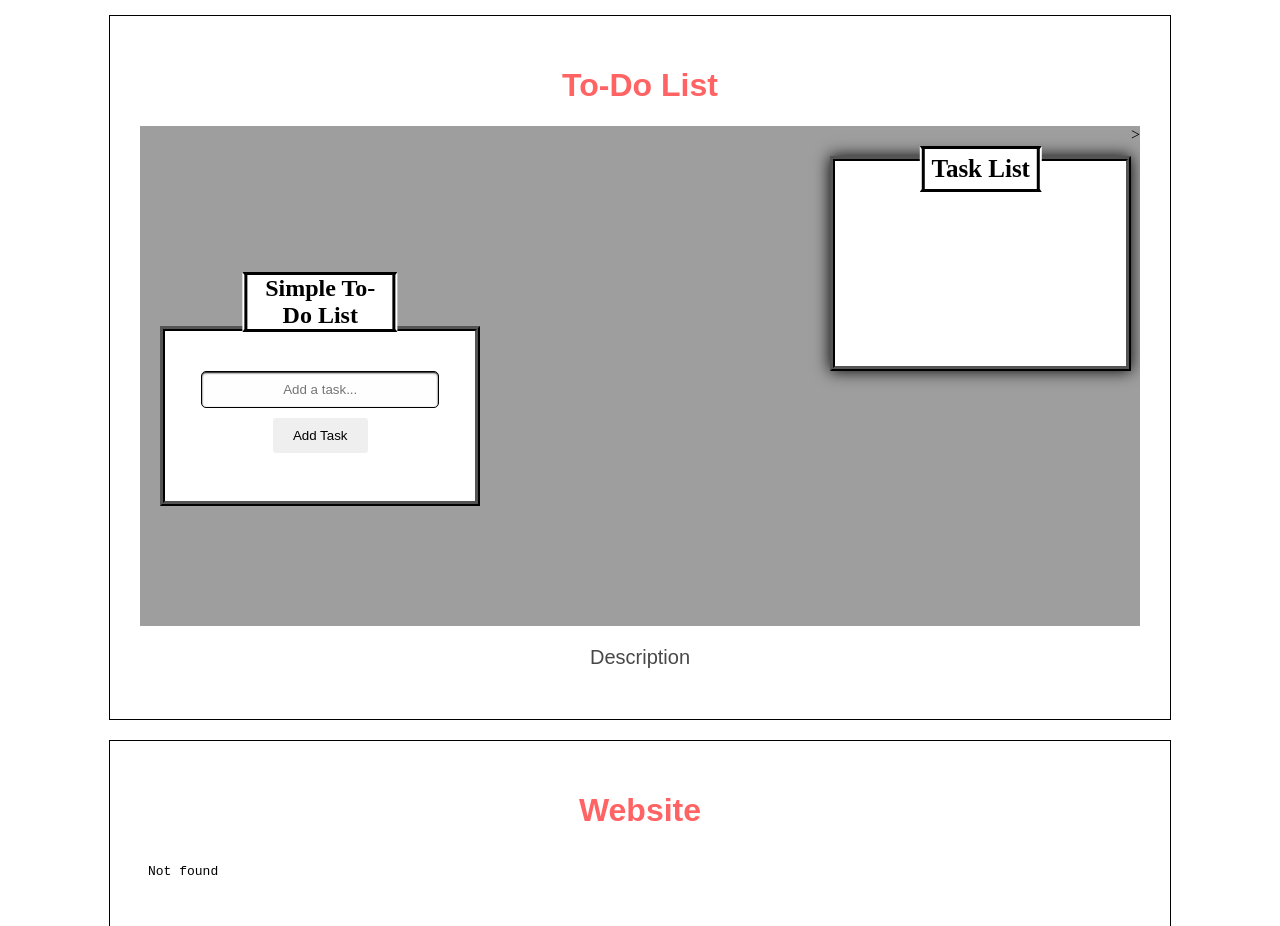
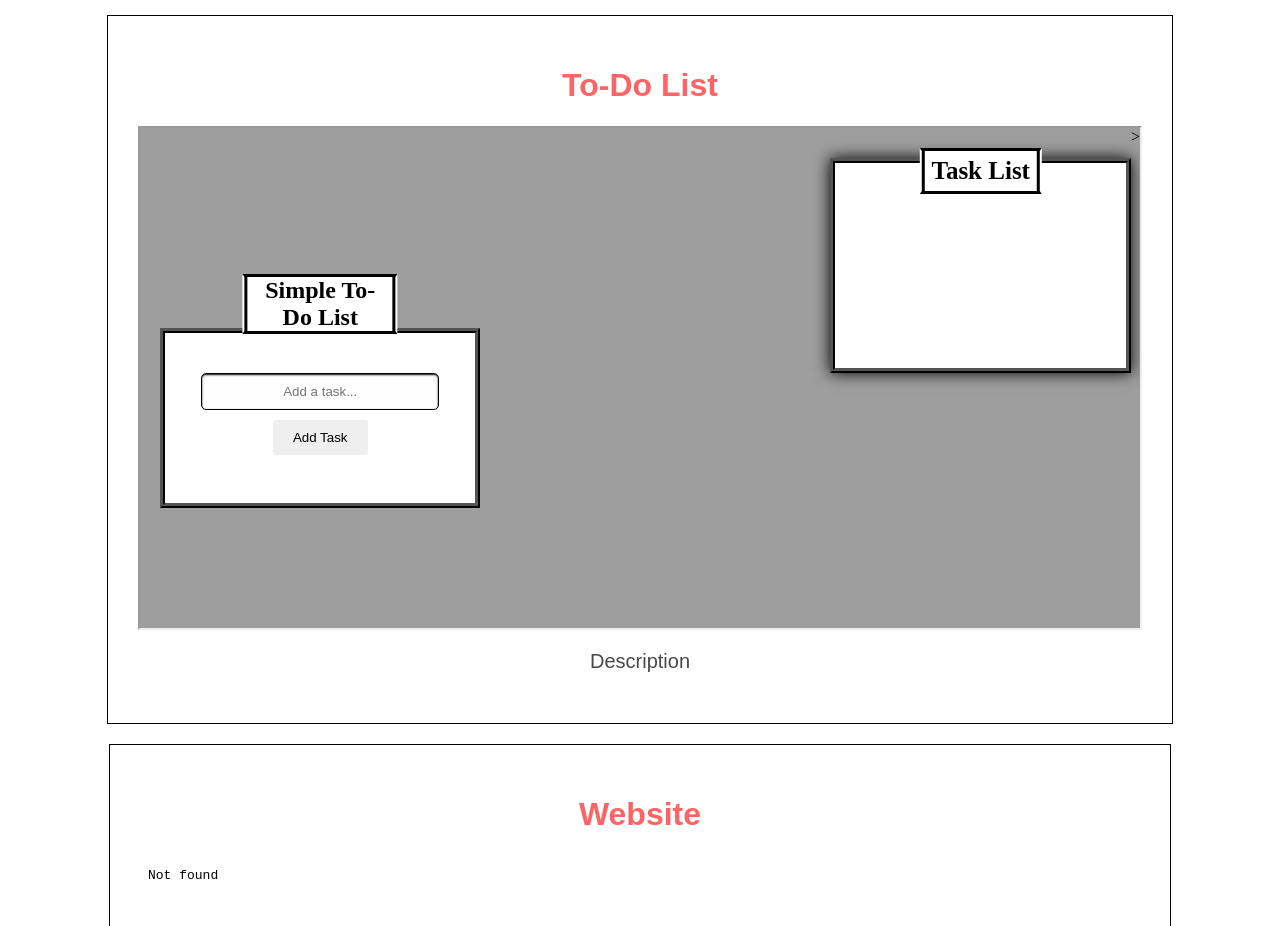
Before and after one commit to AC3-1/Portfolio, a plain HTML site: page index.html in a window 1280 px wide. Shown: the part 1440-2366 px from the top of the page. Drawn offline with nearby package versions, Linux system fonts and the light colour scheme.

Commit message:
Update index.html

```diff
--- a/index.html
+++ b/index.html
@@ -79,7 +79,7 @@
         <div class="content-slide">
           <div class="slide">
             <h1>To-Do List</h1>
-            <iframe src="to-dolist.html" width="1000" height="500" frameborder="0"></iframe>
+            <iframe src="to-dolist.html" width="1000" height="500" frameborder="9"></iframe>
             <p>Description</p>
           </div>
           <div class="slide">
```
